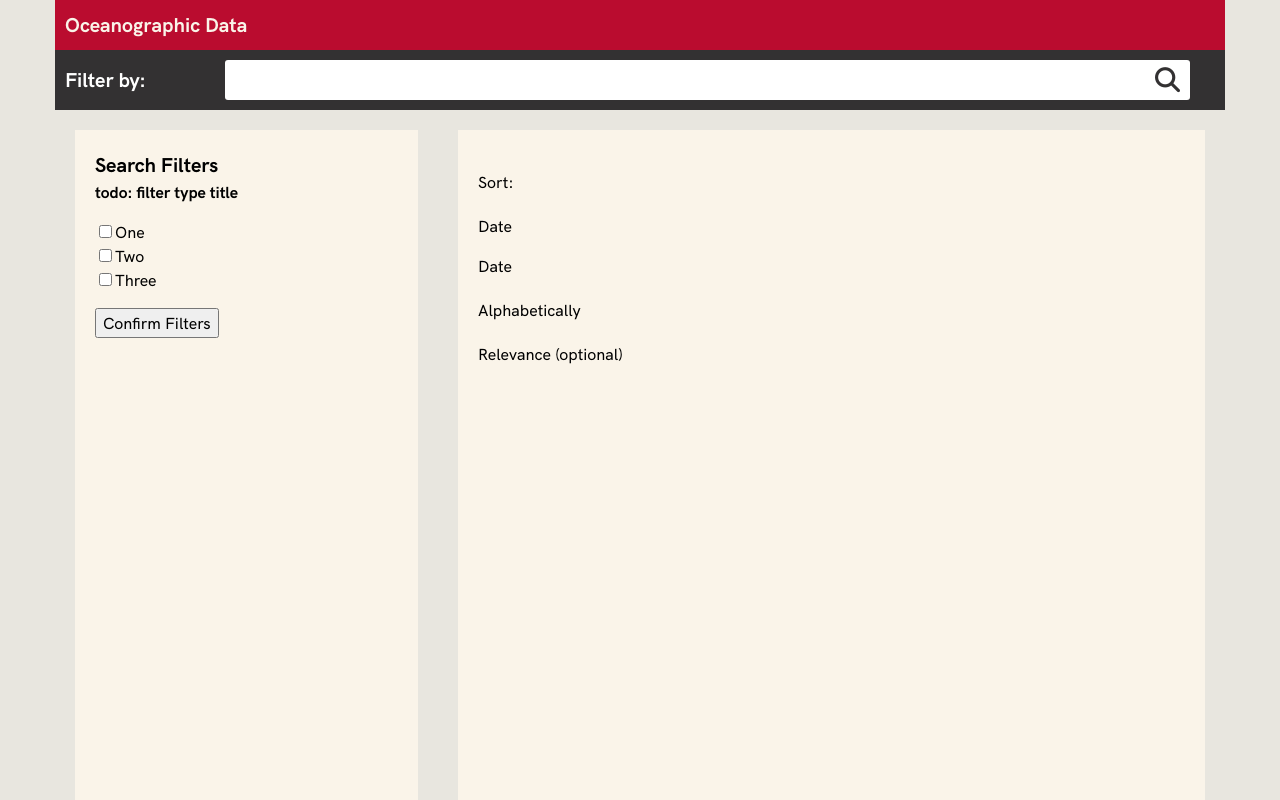
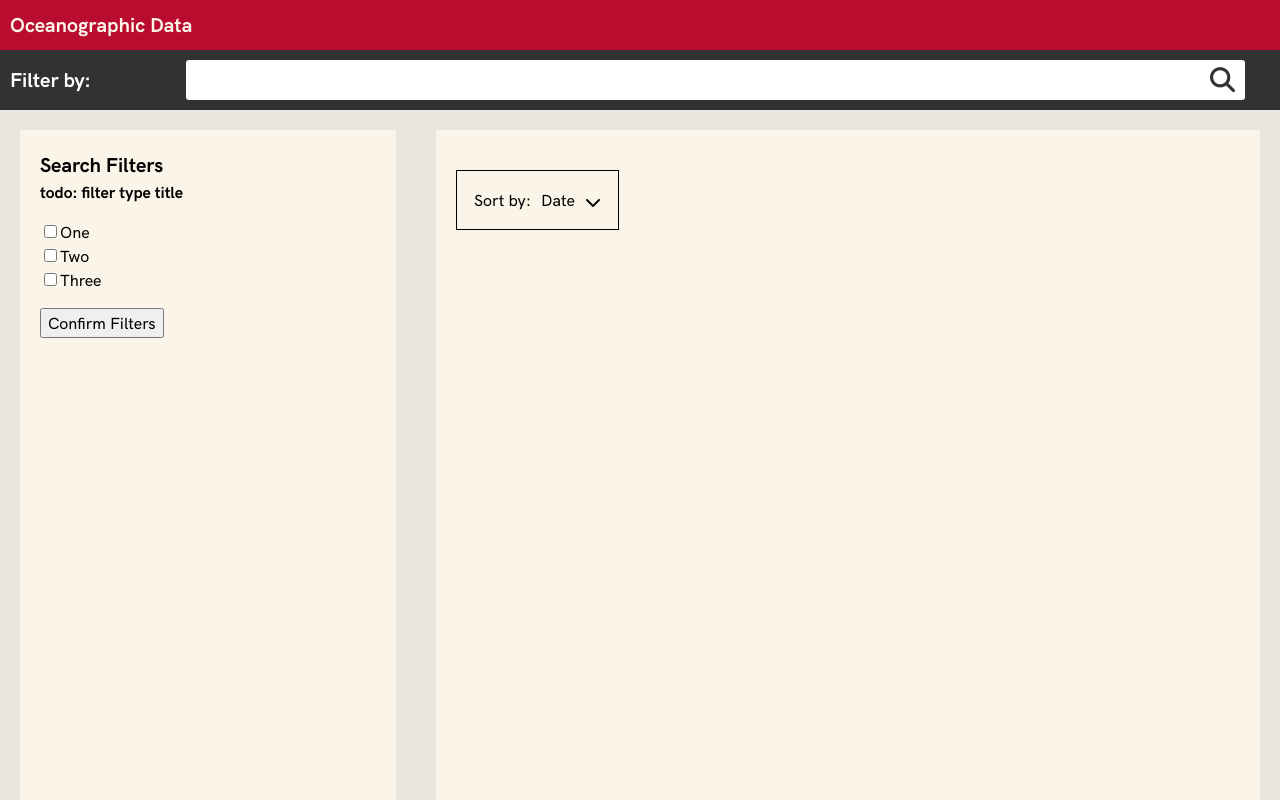
Before and after one commit to jcoszig/oceanographicdata, a React (Create React App) app: page / in a window 1280 px wide. Built offline with nearby package versions, Linux system fonts and the light colour scheme.

Commit message:
fixed a few minor bugs. Implemented toggle-able sorting option dropdown

```diff
--- a/src/components/App.js
+++ b/src/components/App.js
@@ -27,7 +27,8 @@ class App extends Component {
   },
     searchQuery : '',
     filterList : [],
-    filteredData : []
+    filteredData : [],
+    sortDropdown : false
   }
 
   // Fetch JSON data and set in state.
@@ -91,6 +92,12 @@ class App extends Component {
     }
   }
 
+  toggleSortOptions = () => {
+    this.setState(state => ({
+      sortDropdown: !state.sortDropdown
+    }));
+  }
+
   render() {
 
     return (
@@ -115,14 +122,18 @@ class App extends Component {
           </div>
           <div className="preview-header">
             <div className="sort-selection">
-              <p>Sort: </p><span>Date</span>
-              <div className="sort-dropdown">
-                <ul>
-                  <li><p>Date</p></li>
-                  <li><p>Alphabetically</p></li>
-                  <li><p>Relevance (optional)</p></li>
-                </ul>
+              <div className="sort-selected"
+              onClick={(e) => this.toggleSortOptions()}>
+                <p>Sort by: </p>
+                <span>Date</span>
+                <i className={this.state.sortDropdown ?
+                  'sort-dropdown-arrow fas fa-chevron-up' :
+                  'sort-dropdown-arrow fas fa-chevron-down'}></i>
               </div>
+              <ul className={this.state.sortDropdown ? 'sort-dropdown active' : 'sort-dropdown'}>
+                <li><p>Date</p></li>
+                <li><p>Alphabetically</p></li>
+              </ul>
               <ul className="preview-results">
                 {/* Render filtered objects */}
                 {this.state.filteredData && this.state.filteredData.map(item => (
--- a/src/components/Filter.js
+++ b/src/components/Filter.js
@@ -15,7 +15,7 @@ class Filter extends Component {
         </div>
         <button>Confirm Filters</button>
         <div className="search-dropdown-mobile-close">
-          <i class="fas fa-times"></i>
+          <i className="fas fa-times"></i>
         </div>
       </aside>
     );
--- a/src/components/Searchfilter.js
+++ b/src/components/Searchfilter.js
@@ -26,7 +26,7 @@ class SearchFilter extends Component {
           name="searchbar"
           onChange={e => {this.handleChange(e.target.value)}}
           autoComplete="off"/>
-          <i class="fas fa-search"></i>
+          <i className="fas fa-search"></i>
       </section>
     );
   }
--- a/src/styles/partials/_layout.scss
+++ b/src/styles/partials/_layout.scss
@@ -2,11 +2,11 @@
     display: flex;
     justify-content: center;
     flex-wrap: wrap;
-	max-width: $site-max-width;
     margin: 0 auto;
     overflow-x: hidden;
     position: relative;
     height:100vh;
+    max-width: $site-absolute-max-width;
 
     @include tablet {
         flex-wrap: wrap;
--- a/src/styles/partials/_preview.scss
+++ b/src/styles/partials/_preview.scss
@@ -17,10 +17,45 @@ main.article-container {
     }
     .preview-header {
         width: 90%;
+        .sort-selection {
+            .sort-selected {
+                display: inline-block;
+                height: 6rem;
+                padding: 1.7rem;
+                margin-bottom: 2rem;
+                border: solid 1px black;
+                cursor: pointer;
+                p, span {
+                    display: inline-block;
+                }
+                p { padding-right: 1rem; }
+                .sort-dropdown-arrow {
+                    position: relative;
+                    top: 2px;
+                    padding-left: 1rem;
+                }
+            }
+            .sort-dropdown {
+                display: none;
+                width: 16rem;
+                position: absolute;
+                margin-top: -2rem;
+                background: $lightgrey;
+                border: solid 1px black;
+                li {
+                    padding: 1.7rem;
+                    cursor: pointer;
+                    &:hover { background: $lightgrey; }
+                    p { padding: 0; }
+                }
+                &.active { display: block; }
+            }
+        }
         ul.preview-results {
             display: block;
             li {
-                padding-bottom: 2rem;
+                padding: 2rem 0;
+                border-top: solid 1px $grey;
                 .access-level-icon {
                     .fa-lock + span{ color: $red; }
                     .fa-lock-open + span{ color: $green; }
```
